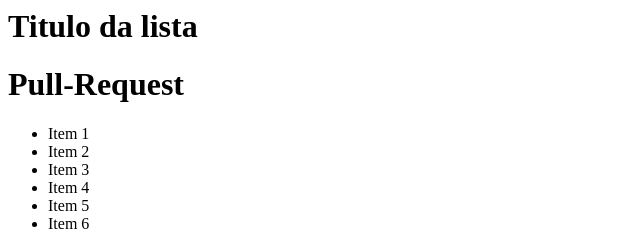
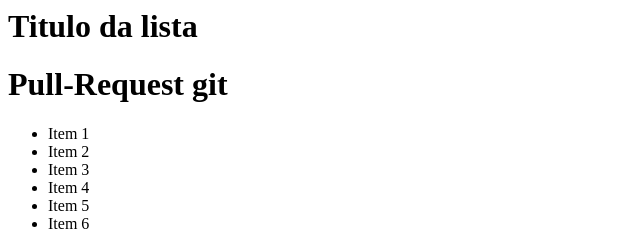
Before and after one commit to mhredbluz/git-github, a plain HTML site: page helloWord/index.html in a window 1280 px wide. Shown: the top 230 px of the page, 0-640 px from the left. Drawn offline with Linux system fonts and the light colour scheme.

Commit message:
mudando o h1

```diff
--- a/helloWord/index.html
+++ b/helloWord/index.html
@@ -5,7 +5,7 @@
 <body>
 	<h1>Titulo da lista</h1>
 	<!--Adciono outro Titulo para a página-->
-	<h1>Pull-Request</h1>
+	<h1>Pull-Request git</h1>
 
 	<ul>
 		<li>Item 1</li>
```
